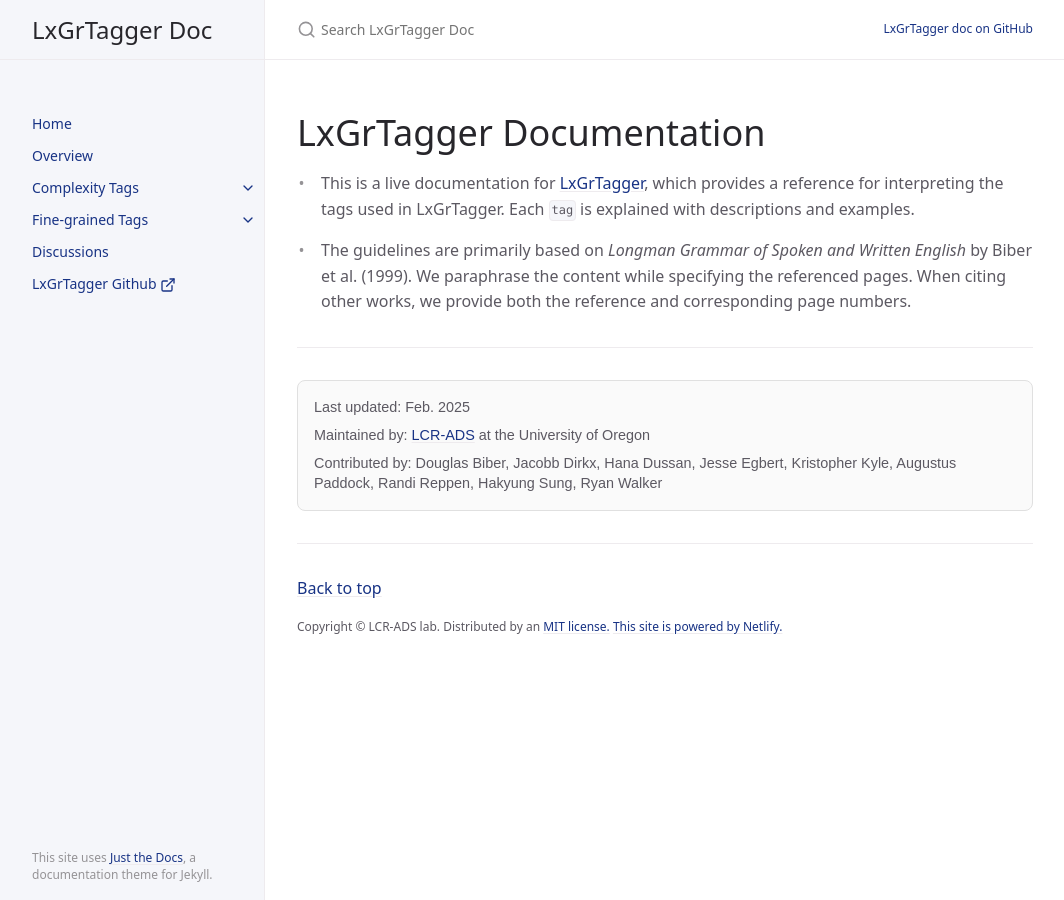
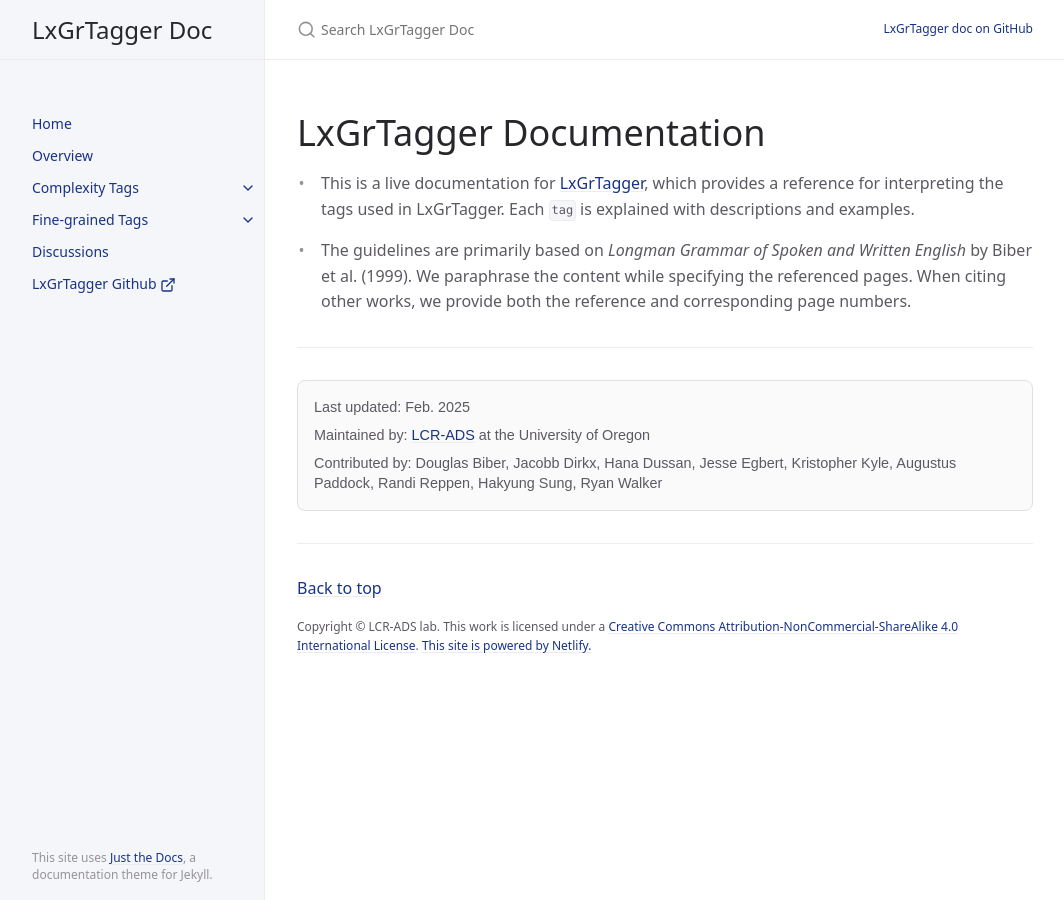
Before and after one commit to LCR-ADS-Lab/LxGrTagger-Documentation, a Jekyll site: the page built from index.md, in a window 1280 px wide. Shown: the whole page, without its empty margins (107-1171 px from the left). Built offline with Jekyll 4.4.1, drawn with Linux system fonts in a browser that asks for light colours; cached includes are drawn as plain includes.

Commit message:
config update

```diff
--- a/_config.yml
+++ b/_config.yml
@@ -143,7 +143,10 @@ liquid:
 back_to_top: true
 back_to_top_text: "Back to top"
 
-footer_content: 'Copyright &copy; LCR-ADS lab. Distributed by an <a href="https://github.com/just-the-docs/just-the-docs/tree/main/LICENSE.txt">MIT license.</a> <a href="https://www.netlify.com/">This site is powered by Netlify.</a>'
+footer_content: 'Copyright &copy; LCR-ADS lab.
+This work is licensed under a <a href="https://creativecommons.org/licenses/by-nc-sa/4.0/">
+Creative Commons Attribution-NonCommercial-ShareAlike 4.0 International License</a>.
+<a href="https://www.netlify.com/">This site is powered by Netlify.</a>'
 
 # Footer last edited timestamp
 last_edit_timestamp: true # show or hide edit time - page must have `last_modified_date` defined in the frontmatter
```
Also changed, not shown: 1 other file.
